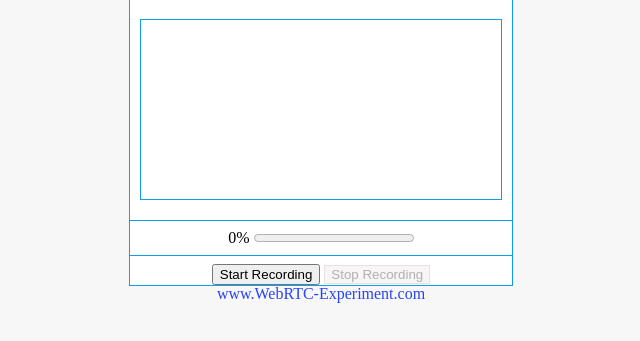
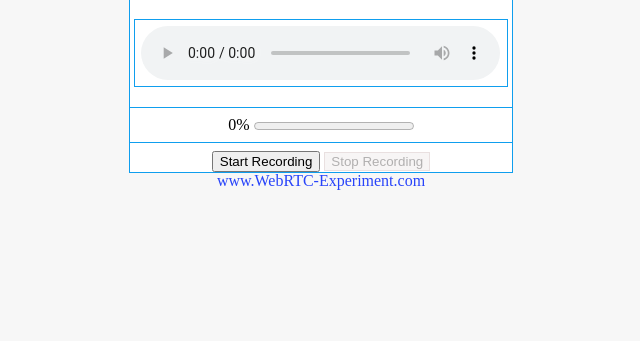
Before and after one commit to arjunkamath/record_feedback, a website: page static/index.html in a window 1280 px wide. Shown: the part 75-416 px from the top of the page, without its empty margins (319-959 px from the left). Drawn offline with Linux system fonts and the light colour scheme.

Commit message:
limit to audio recording

```diff
--- a/static/index.html
+++ b/static/index.html
@@ -88,8 +88,8 @@
             // Firefox can record both audio/video in single webm container
             // Don't need to create multiple instances of the RecordRTC for Firefox
             // You can even use below property to force recording only audio blob on chrome
-            // var isRecordOnlyAudio = true;
-            var isRecordOnlyAudio = !!navigator.mozGetUserMedia;
+            var isRecordOnlyAudio = true;
+            //var isRecordOnlyAudio = !!navigator.mozGetUserMedia;
 
             // if recording only audio, we should replace "HTMLVideoElement" with "HTMLAudioElement"
             if(isRecordOnlyAudio && currentBrowser == 'chromium') {
```
